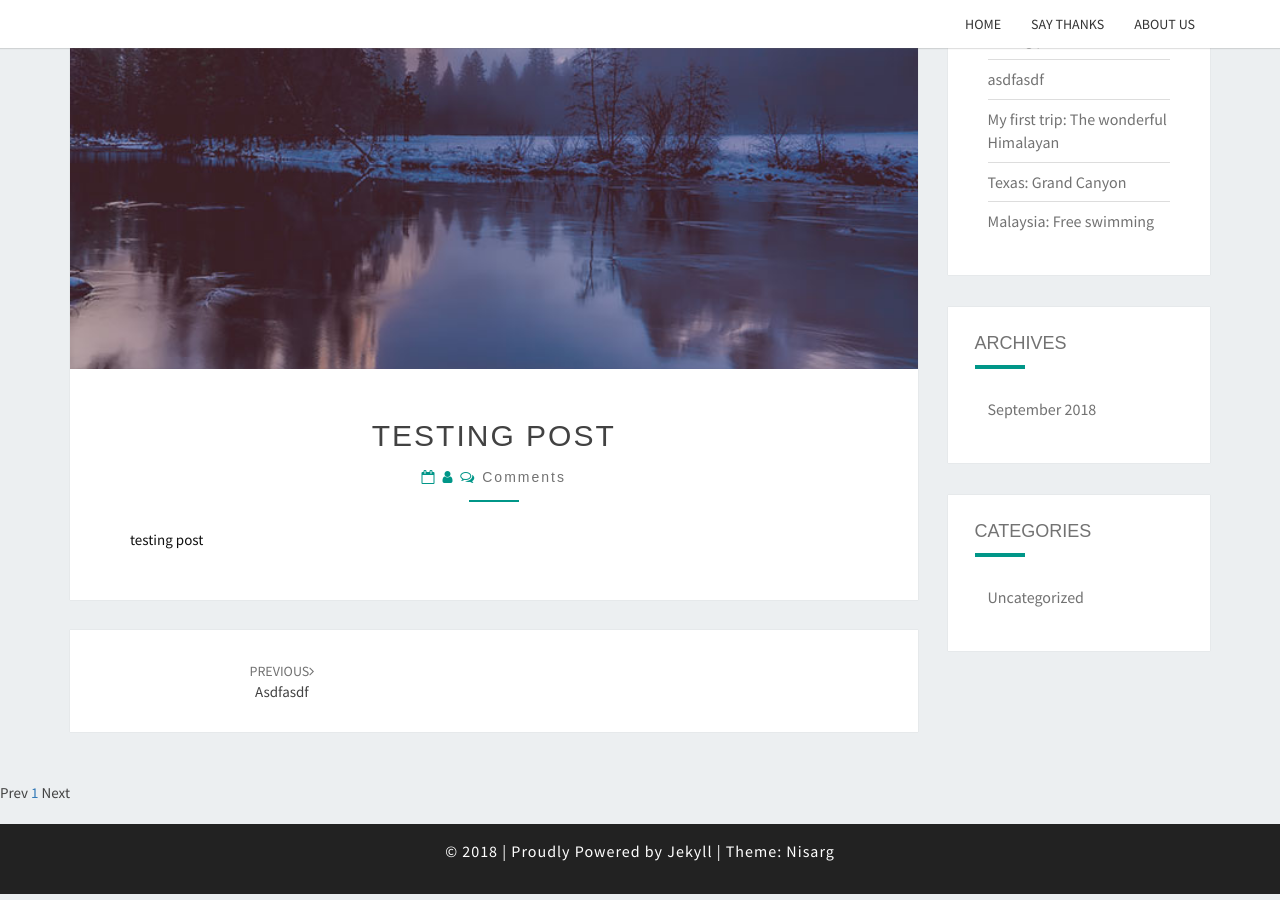
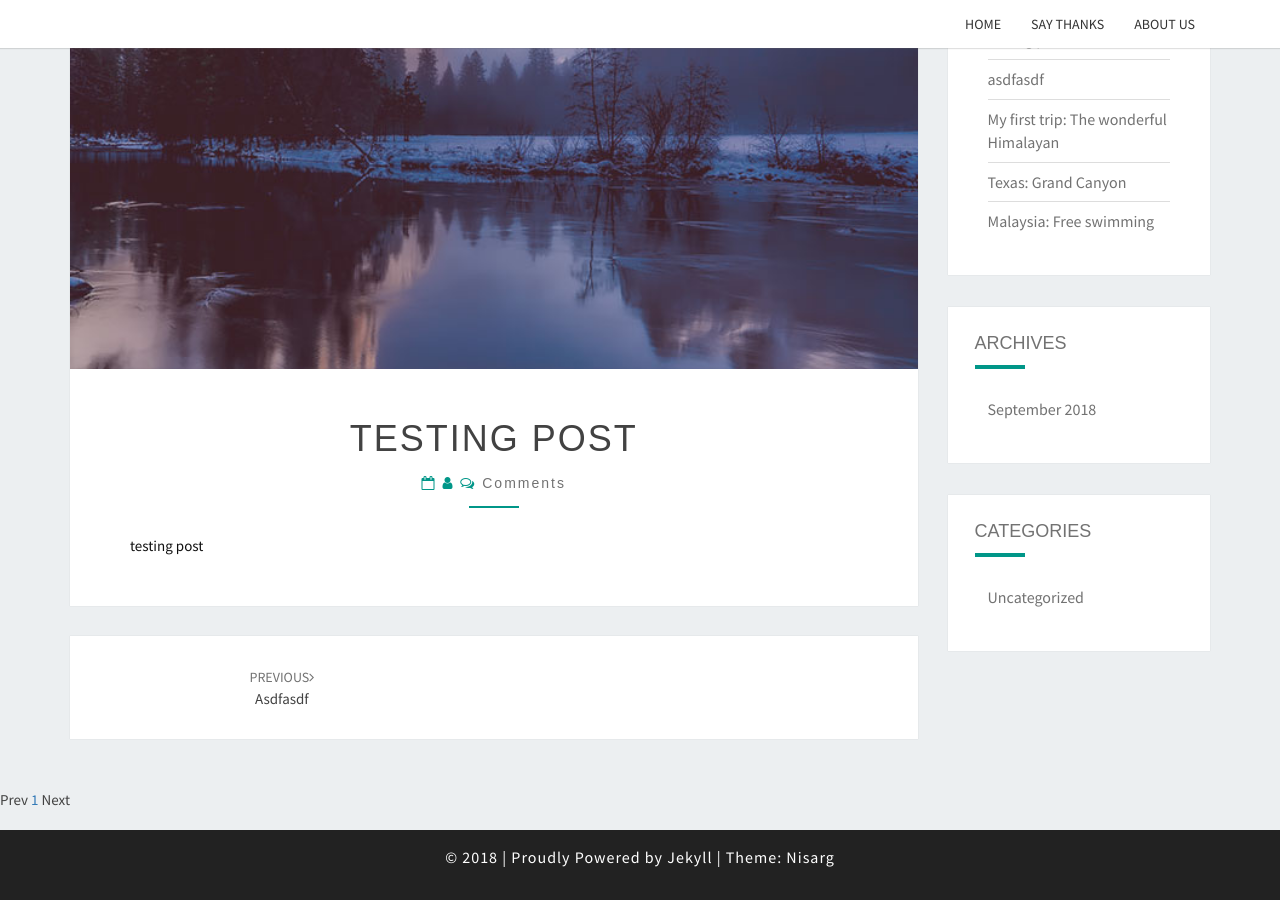
Before and after one commit to WanderlandTravelers/wanderlandtravelers.com, a Jekyll site: the page built from _posts/2018-10-20-testing-post.md, in a window 1280 px wide and 900 px high, scrolled down 589 px. Built offline with Jekyll 4.4.1, drawn with Linux system fonts in a browser that asks for light colours.

Commit message:
h1 for pages and posts

```diff
--- a/_layouts/category-archive.html
+++ b/_layouts/category-archive.html
@@ -5,9 +5,9 @@ layout: main
 <article class="post-content full-content">
   <header class="entry-header">
     <span class="screen-reader-text">{{ page.title }}</span>
-    <h2 class="entry-title">
+    <h1 class="entry-title">
       Archive of posts with {{ page.type }} '{{ page.title }}'
-    </h2>
+    </h1>
   </header><!-- .entry-header -->
 
   <div class="entry-content">
--- a/_layouts/page.html
+++ b/_layouts/page.html
@@ -15,9 +15,9 @@ layout: main
   {% endif %}
   <header class="entry-header">
     <span class="screen-reader-text">{{ page.title }}</span>
-    <h2 class="entry-title">
+    <h1 class="entry-title">
       {{ page.title }}
-    </h2>
+    </h1>
   </header><!-- .entry-header -->
 
   <div class="entry-content">
--- a/_layouts/post.html
+++ b/_layouts/post.html
@@ -15,9 +15,9 @@ layout: main
   {% endif %}
   <header class="entry-header">
     <span class="screen-reader-text">{{ page.title }}</span>
-    <h2 class="entry-title">
+    <h1 class="entry-title">
       {{ page.title }}
-    </h2>
+    </h1>
 
     <div class="entry-meta">
       <h5 class="entry-date">
```
